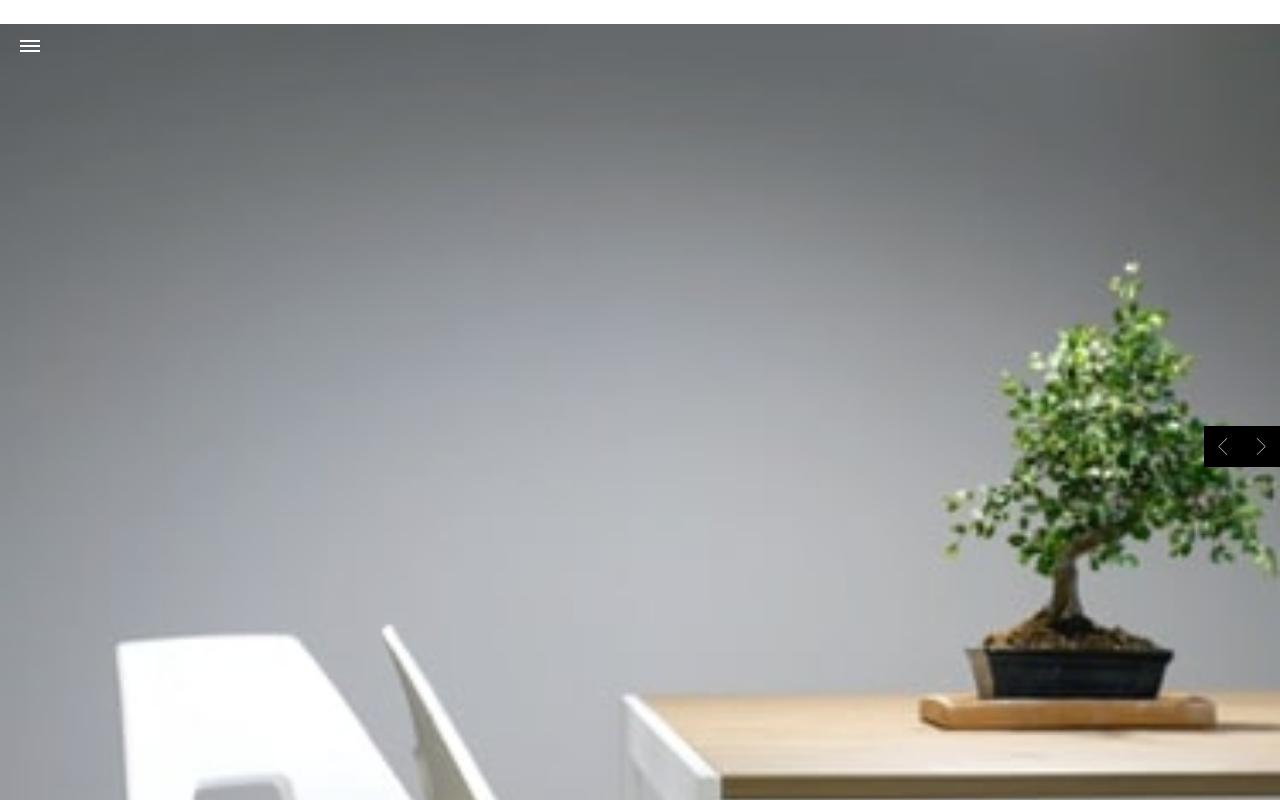
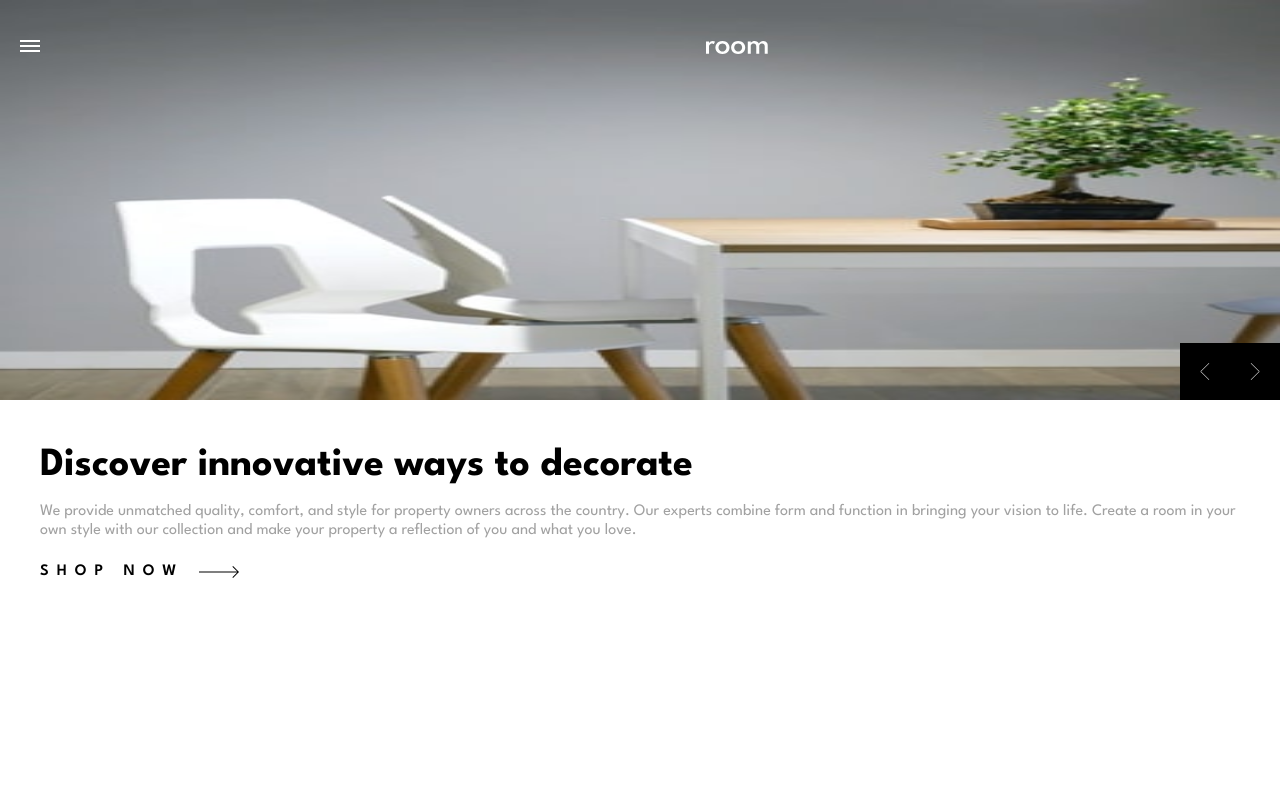
Before and after one commit to over-geek/room-homepage, a React (Vite) app: page / in a window 1280 px wide. Shown: the top 800 px of the page. Built offline with nearby package versions, Linux system fonts and the light colour scheme.

Commit message:
Fix slider arrows position

```diff
--- a/src/App.css
+++ b/src/App.css
@@ -1,4 +1,11 @@
 /* Hamburger Menus */
+.logo {
+  position: fixed;
+  top: 40px;
+  right: 40%;
+  z-index: 1;
+}
+
 .hamburger {
   position: fixed;
   top: 40px;
@@ -98,54 +105,62 @@
 }
 
 .header {
-  position: relative;
   height: 100vh;
 }
 
 /* Slider */
-.slider {
+.carousel {
+  position: relative;
+}
+
+.carousel,
+.slider,
+.slider-item,
+.slick-list,
+.slick-track,
+.slick-slide,
+.slick-slide > div {
   height: 100%;
 }
 
-.slider .slider-item {
-  height: 100%;
-  display: flex;
-  justify-content: center;
-  align-items: center;
+.slider-img-container,
+.slider-description-container {
+  height: 50%;
 }
 
 .slider-item img {
   width: 100%;
+  height: 100%;
 }
 
 .slider-description-container {
-  padding: 40px 20px
+  padding: 50px 40px;
 }
 
 .slider-description {
   display: flex;
   flex-direction: column;
-  gap: 20px
+  gap: 20px;
 }
 
 .slider-description-container h2 {
-  font-size: 2rem;
+  font-size: 2.5rem;
   line-height: 2rem;
 }
 
 .arrow-container {
   display: flex;
   position: absolute;
-  top: 50.2%;
+  bottom: 50%;
   right: 0;
+  background-color: black;
 }
 
 .prev-arrow,
 .next-arrow {
   display: flex;
   color: white;
-  background-color: black;
-  padding: 12px 14px;
+  padding: 20px;
 }
 
 .prev-arrow img,
@@ -159,6 +174,13 @@
 }
 
 .shop-link {
+  display: flex;
+  align-items: center;
+  gap: 15px;
   letter-spacing: 0.5rem;
   font-weight: 600;
 }
+
+.shop-link img {
+  width: 40px;
+}
--- a/src/index.css
+++ b/src/index.css
@@ -8,6 +8,10 @@
   text-rendering: optimizeLegibility;
   -webkit-font-smoothing: antialiased;
   -moz-osx-font-smoothing: grayscale;
+}
+
+body {
+  overflow-x: hidden;
 }
 
 * {
@@ -22,7 +26,8 @@ h1 {
 }
 
 p {
-  font-size: 0.8rem;
+  font-size: 1rem;
+  line-height: 1.2rem;
 }
 
 a {
```
